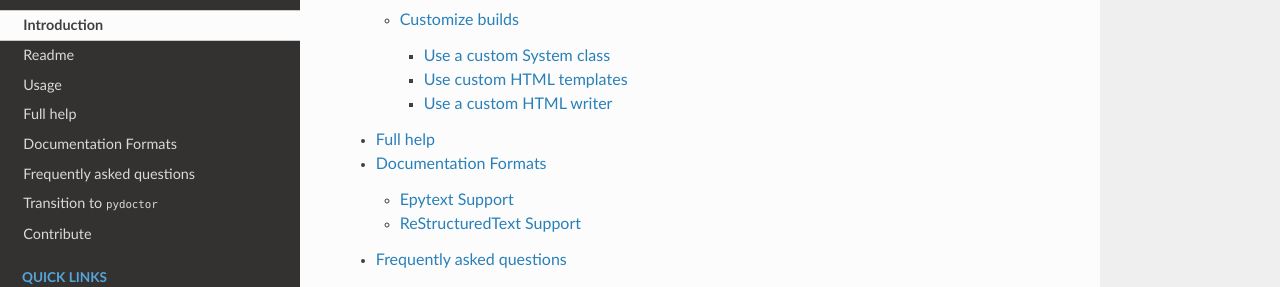
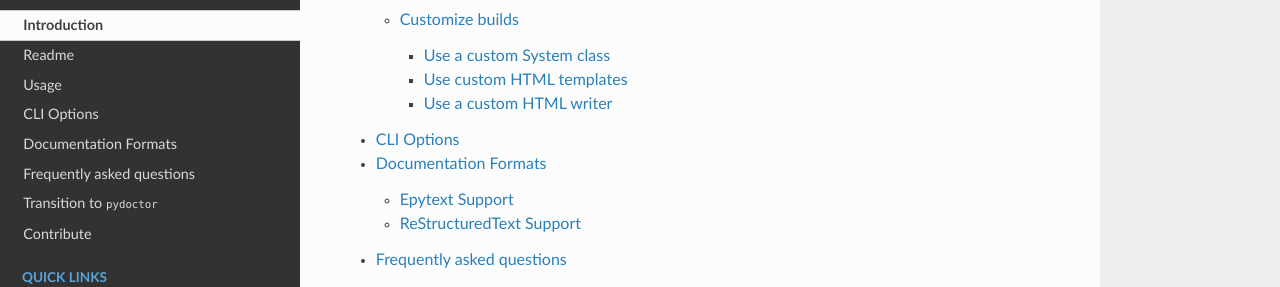
Before and after one commit to twisted/pydoctor, a Sphinx documentation site: the page built from docs/source/index.rst, in a window 1280 px wide and 900 px high, scrolled down 809 px. Shown: the part 128-415 px from the top of the window. Built offline with Sphinx 7.4.7 and the Read the Docs theme 2.0.0, drawn with Linux system fonts in a browser that asks for light colours; the version number could not be read and is left out.

Commit message:
Full help is kind of generic.

```diff
--- a/docs/source/help.rst
+++ b/docs/source/help.rst
@@ -1,5 +1,5 @@
-Full help
-=========
+CLI Options
+===========
 
 Below are the available command line options:
 
```
